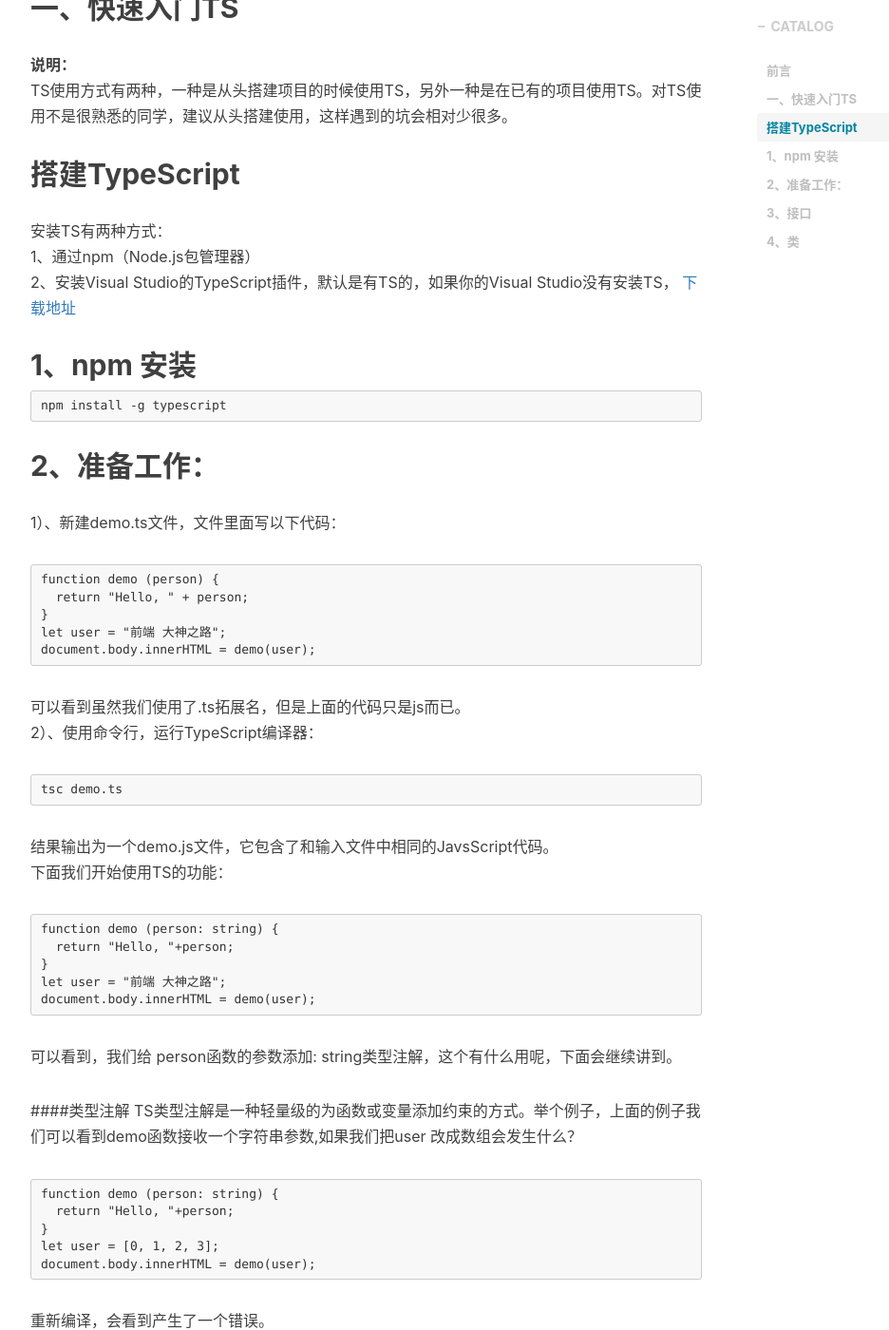
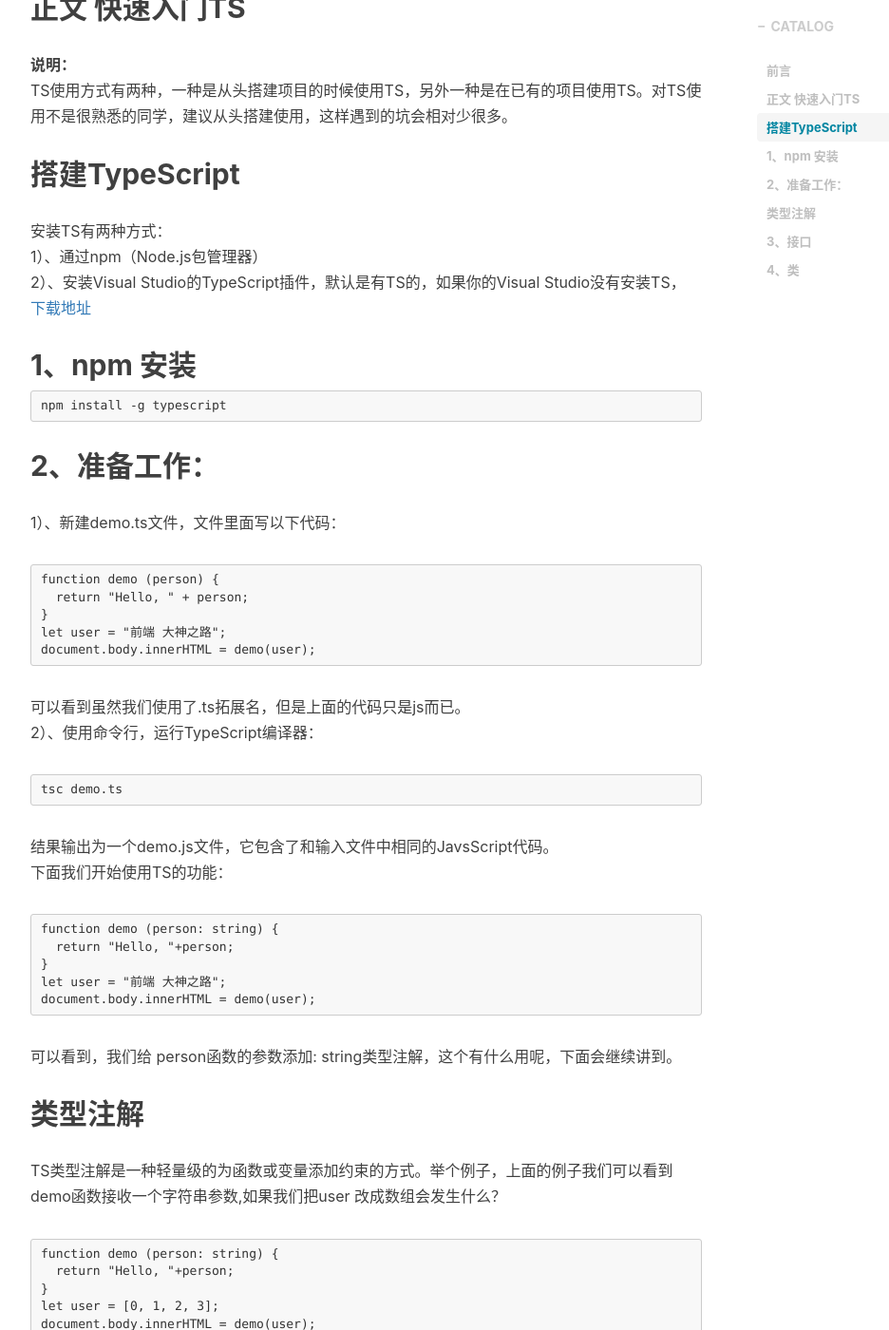
Before and after one commit to 00feng00/00feng00.github.io, a Jekyll site: the page built from _posts/2018-10-11-typescript.markdown, in a window 1280 px wide and 1400 px high, scrolled down 1021 px. Shown: the whole window at 95% size, without its empty margins (233-1169 px from the left). Built offline with Jekyll 4.4.1, drawn with Linux system fonts in a browser that asks for light colours; nearby versions of some CDN libraries; comment, search, counter and statistics services are not loaded.

Commit message:
Update 2018-10-11-typescript.markdown

````diff
--- a/_posts/2018-10-11-typescript.markdown
+++ b/_posts/2018-10-11-typescript.markdown
@@ -14,15 +14,15 @@ tags:
 微信搜索：<b>前端大神之路</b><br />
 <img src="https://00feng00.github.io/img/wx_public_channel.jpg">
 <br />
-## 前言<br />
+## 前言
  TypeScript是由微软开发的自由和开源的编程语言。TypeScript是JavaScript的一个超集，而且本质上向这个语言添加了可选的静态类型和基于类的面向对象编程。
-## 一、快速入门TS<br />
+## 正文 快速入门TS
 <b>说明：</b><br />
 TS使用方式有两种，一种是从头搭建项目的时候使用TS，另外一种是在已有的项目使用TS。对TS使用不是很熟悉的同学，建议从头搭建使用，这样遇到的坑会相对少很多。
-## 搭建TypeScript<br />
+## 搭建TypeScript
 安装TS有两种方式：<br />
-1、通过npm（Node.js包管理器）<br />
-2、安装Visual Studio的TypeScript插件，默认是有TS的，如果你的Visual Studio没有安装TS，
+1）、通过npm（Node.js包管理器）<br />
+2）、安装Visual Studio的TypeScript插件，默认是有TS的，如果你的Visual Studio没有安装TS，
 [下载地址](https://www.tslang.cn/#download-links) <br />
 ## 1、npm 安装
 ```
@@ -55,7 +55,7 @@ document.body.innerHTML = demo(user);
 ```
 可以看到，我们给 person函数的参数添加: string类型注解，这个有什么用呢，下面会继续讲到。
 
-####类型注解
+## 类型注解
 TS类型注解是一种轻量级的为函数或变量添加约束的方式。举个例子，上面的例子我们可以看到demo函数接收一个字符串参数,如果我们把user 改成数组会发生什么？
 
 ```
@@ -109,6 +109,6 @@ document.body.innerHTML = demo(user);
 ```
  通过代码我们可以看到，TS是支持JS基于类的面向对象编程这个新特性，当然啦，其他新特性也是支持的。<br />
  name带有一个构造函数和一些公共字段。 (注意: 类和接口可以一起使用的，我们可以自行决定抽象的级别。)<br />
-  构造函数的参数上使用public等同于创建了同名的成员变量。<br />
-  重新运行tsc demo.ts，你会看到生成的JavaScript代码和原先的一样。<br />
-  TypeScript里的类只是JavaScript里常用的基于原型面向对象编程的简写。
+ 构造函数的参数上使用public等同于创建了同名的成员变量。<br />
+ 重新运行tsc demo.ts，你会看到生成的JavaScript代码和原先的一样。<br />
+ TypeScript里的类只是JavaScript里常用的基于原型面向对象编程的简写。
````
